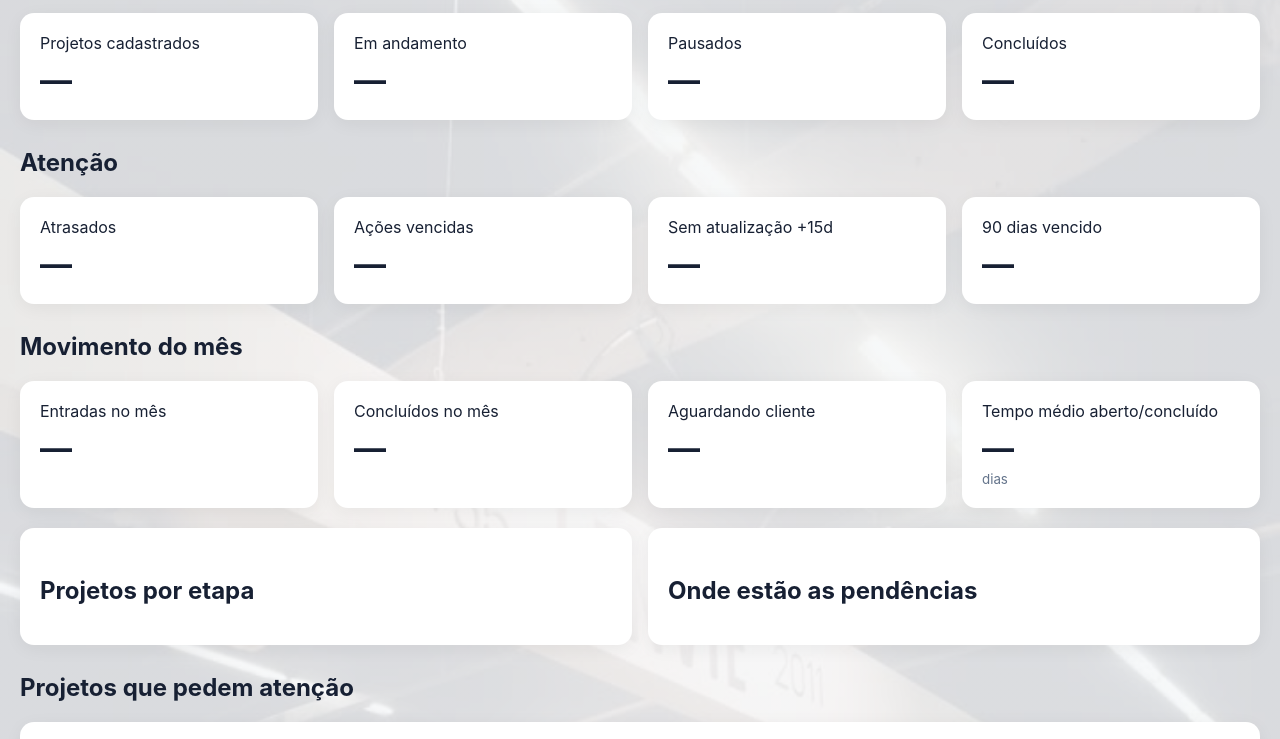
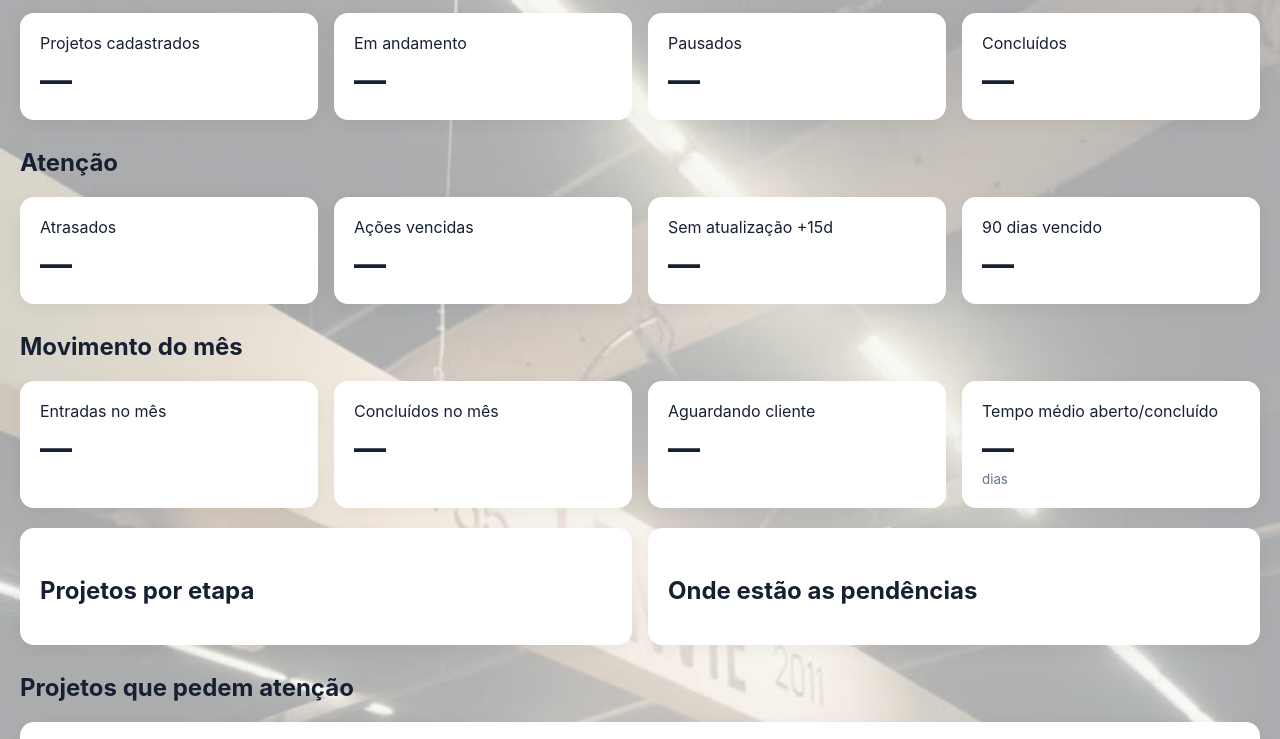
Before and after one commit to Lenvie-Parfums/lenvie-projetos, a website: page public/index.html in a window 1280 px wide. Shown: the part 199-938 px from the top of the page. Drawn offline with Linux system fonts and the light colour scheme; no server answers.

Commit message:
Update style.css

```diff
--- a/public/css/style.css
+++ b/public/css/style.css
@@ -15,10 +15,10 @@ body{
      foto LENVIE ao fundo mantendo a cor original do sistema */
   background-image:
     linear-gradient(
-      rgba(245,247,251,.88),
-      rgba(245,247,251,.88)
-    ),
-    url("/assets/lenvie-background.jpg");
+   rgba(245, 247, 251, 0.68),
+    rgba(245, 247, 251, 0.68)
+  ),
+  url("/assets/lenvie-background.jpg");
 
   background-size:cover;
   background-position:center;
```
